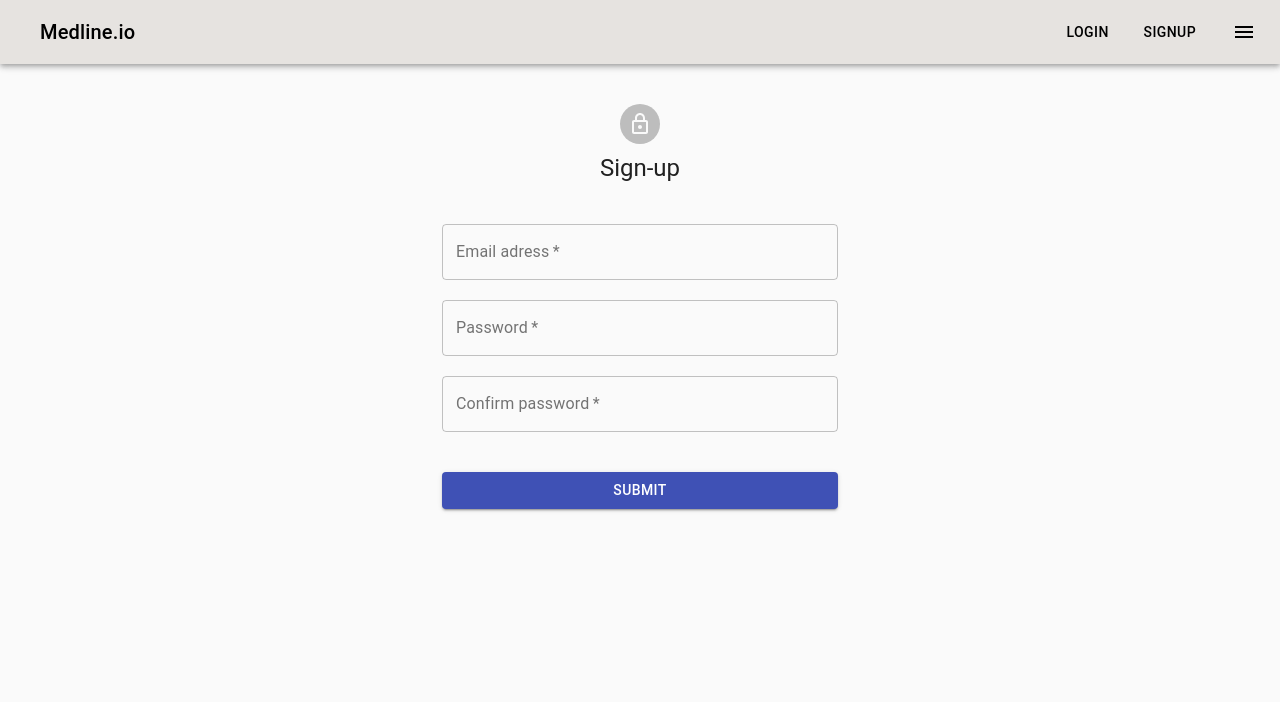
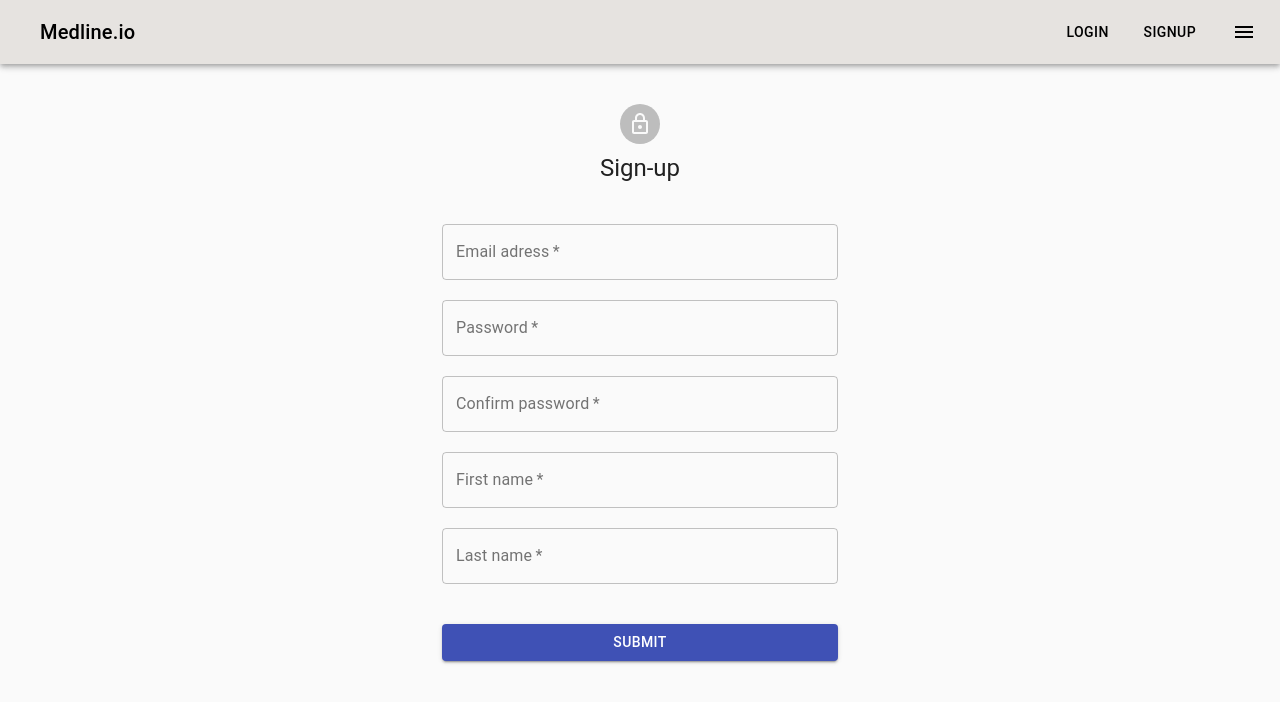
Before and after one commit to ComeTiss/medline-frontend, a React (Create React App) app: page /signup in a window 1280 px wide. Shown: the top 702 px of the page. Built offline with nearby package versions, Linux system fonts and the light colour scheme.

Commit message:
[UI] implemented signup/login queries

```diff
--- a/package.json
+++ b/package.json
@@ -15,6 +15,7 @@
     "@material-ui/core": "^4.9.10",
     "@material-ui/icons": "^4.9.1",
     "apollo-boost": "^0.4.7",
+    "axios": "^0.19.2",
     "graphql": "^15.0.0",
     "react": "^16.13.1",
     "react-dom": "^16.13.1",
--- a/src/components/authentication/AuthenticationLayout.tsx
+++ b/src/components/authentication/AuthenticationLayout.tsx
@@ -9,11 +9,13 @@ import {
 } from "@material-ui/core";
 import CssBaseline from "@material-ui/core/CssBaseline";
 import LockOutlinedIcon from "@material-ui/icons/LockOutlined";
+import SignUpFields from "./SignUpFields";
 
 type Props = {
   title: string;
-  confirmPassword?: boolean;
+  isSignup?: boolean;
   submitError: string;
+  onSubmit: (data: any) => void;
 };
 
 const useStyles = makeStyles(() => ({
@@ -28,14 +30,15 @@ const useStyles = makeStyles(() => ({
   },
   authLayout__submitBtn: {
     display: "block",
-    marginTop: 40
+    marginTop: 40,
+    marginBottom: 40,
   },
   authLayout__avatar: {
     margin: "auto",
     marginBottom: 8
   },
-  authLayout__confirmPwd: {
-    marginTop: 20
+  authLayout__signUpFieldsContainer: {
+     marginTop: 20
   },
   authLayout_errorMsg: {
     marginTop: 8,
@@ -45,16 +48,24 @@ const useStyles = makeStyles(() => ({
   }
 }));
 
+const signUpExtraFields = {
+  confirmPassword: "",
+  firstName: "",
+  lastName: ""
+};
+
 function AuthenticationLayout(props: Props) {
-  const { submitError, title, confirmPassword } = props;
+  const { submitError, onSubmit, title, isSignup } = props;
   const styles = useStyles();
   const [inputData, setInputData] = useState({
     email: "",
     password: "",
-    passwordConfirm: ""
+    ...signUpExtraFields
   });
 
+
   const onChangeData = (field: string, e: any) => {
+    e.persist();
     const newData = { ...inputData };
     // @ts-ignore
     newData[field] = e.target.value;
@@ -90,17 +101,9 @@ function AuthenticationLayout(props: Props) {
             placeholder="Password"
             onChange={(e: any) => onChangeData("password", e)}
           />
-          {confirmPassword && (
-            <div className={styles.authLayout__confirmPwd}>
-              <TextField
-                variant="outlined"
-                required
-                fullWidth
-                id="password-confirm-input"
-                label="Confirm password"
-                placeholder="Confirmation"
-                onChange={(e: any) => onChangeData("passwordConfirm", e)}
-              />
+          {isSignup && (
+            <div className={styles.authLayout__signUpFieldsContainer}>
+              <SignUpFields onChangeData={onChangeData} />
             </div>
           )}
           {submitError && !!submitError.trim() && (
@@ -117,6 +120,7 @@ function AuthenticationLayout(props: Props) {
               color="primary"
               component="span"
               fullWidth
+              onClick={() => onSubmit(inputData)}
             >
               Submit
             </Button>
--- /dev/null
+++ b/src/components/authentication/SignUpFields.tsx
@@ -0,0 +1,52 @@
+import React from "react";
+import { TextField, makeStyles } from "@material-ui/core";
+
+type Props = {
+    onChangeData: (field: string, e:any) => void;
+};
+
+const useStyles = makeStyles({
+  signupFields__firsNameBtn: {
+    marginTop: 20,
+    marginBottom: 20,
+  }
+})
+
+function SignUpFields(props: Props) {
+    const { onChangeData } = props;
+    const styles = useStyles();
+    return (
+        <>
+              <TextField
+                variant="outlined"
+                required
+                fullWidth
+                id="password-confirm-input"
+                label="Confirm password"
+                placeholder="Confirmation"
+                onChange={(e: any) => onChangeData("passwordConfirm", e)}
+              />
+              <TextField
+                variant="outlined"
+                required
+                fullWidth
+                id="first-name-input"
+                label="First name"
+                placeholder="First name"
+                className={styles.signupFields__firsNameBtn}
+                onChange={(e: any) => onChangeData("firstName", e)}
+              />
+              <TextField
+                variant="outlined"
+                required
+                fullWidth
+                id="last-name-input"
+                label="Last name"
+                placeholder="Last name"
+                onChange={(e: any) => onChangeData("lastName", e)}
+              />
+        </>
+    );
+}
+
+export default SignUpFields;
--- a/src/pages/Login.tsx
+++ b/src/pages/Login.tsx
@@ -1,12 +1,29 @@
-import React from "react";
+import React, { useState } from "react";
 import NavBar from "../components/navigation/NavBar";
 import AuthenticationLayout from "../components/authentication/AuthenticationLayout";
+import { login } from "../service/rest/apis";
+import { Redirect } from "react-router-dom";
 
 function Login() {
+  const [error, setError] = useState("");
+  const [redirect, setRedirect] = useState<boolean>(false);
+
+  const onSubmit = (data: any) => {
+    login(data)
+    .then(() => {
+      setRedirect(true);
+    })
+    .catch((error: any) => {
+      const errorMsg = error?.response?.data?.error;
+      setError(errorMsg);
+    });
+  };
+
   return (
     <>
+      {redirect && <Redirect to="/"/> }
       <NavBar />
-      <AuthenticationLayout title="Login" submitError="" />
+      <AuthenticationLayout title="Login" submitError={error} onSubmit={onSubmit} />
     </>
   );
 }
--- a/src/pages/Signup.tsx
+++ b/src/pages/Signup.tsx
@@ -1,12 +1,28 @@
-import React from "react";
+import React, { useState } from "react";
 import NavBar from "../components/navigation/NavBar";
 import AuthenticationLayout from "../components/authentication/AuthenticationLayout";
+import { signup } from "../service/rest/apis";
+import { Redirect } from "react-router-dom";
 
 function Signup() {
+  const [error, setError] = useState("");
+  const [redirect, setRedirect] = useState<boolean>(false);
+
+  const onSubmit = (data: any) => {
+    signup(data)
+    .then(() => {
+      setRedirect(true);
+    })
+    .catch((error: any) => {
+      const errorMsg = error?.response?.data?.error;
+      setError(errorMsg);
+    });
+  };
   return (
     <>
+      {redirect && <Redirect to="/"/> }
       <NavBar />
-      <AuthenticationLayout title="Sign-up" confirmPassword submitError="" />
+      <AuthenticationLayout title="Sign-up" isSignup submitError={error} onSubmit={onSubmit} />
     </>
   );
 }
--- /dev/null
+++ b/src/service/rest/apis.ts
@@ -0,0 +1,13 @@
+import axios from "axios";
+
+const URL_DEV = "http://localhost:4000";
+const URL_PROD = "https://medline-backend.herokuapp.com";
+const BASE_URL = process.env.NODE_ENV === "production" ? URL_PROD : URL_DEV
+
+export function login (body: any) {
+    return axios.post(BASE_URL + "/login", body);
+};
+
+export function signup (body: any) {
+    return axios.post(BASE_URL + "/signup", body);
+};
```
Also changed, not shown: 1 other file (tests, documents, lock files or other folders).
